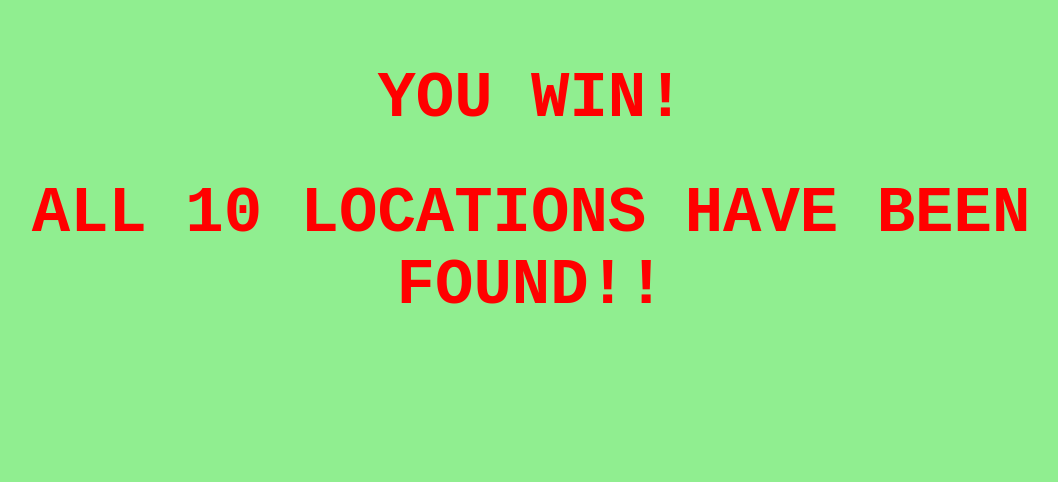
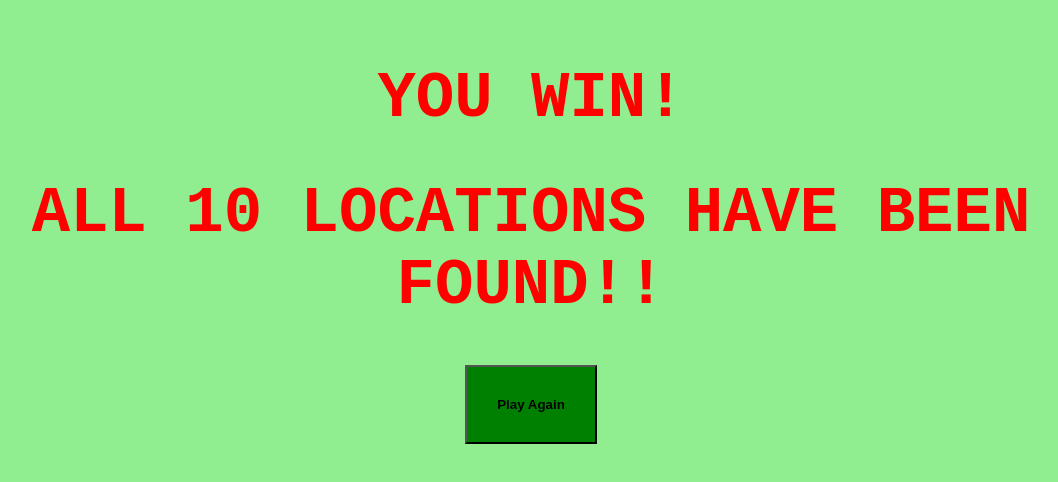
Before and after one commit to MattEspinos/Map-Mania-2, a website: page static/winner.html in a window 1280 px wide. Shown: the whole page, without its empty margins (109-1167 px from the left). Drawn offline with Linux system fonts and the light colour scheme.

Commit message:
added play again button

```diff
--- a/static/index.js
+++ b/static/index.js
@@ -378,3 +378,7 @@ function closeModals(modal){
     document.getElementById("score").innerHTML = "Score: " + score;
     console.log("inBounds:"+inBounds+"zoomLevel:"+zoomLevel)
   }
+
+  function reset(){
+    window.location.replace('/index.html');
+  }
--- a/static/winner.html
+++ b/static/winner.html
@@ -11,6 +11,7 @@
     <div class="winner">
         <h1>YOU WIN!</h1>
         <h1>ALL 10 LOCATIONS HAVE BEEN FOUND!!</h1>
+        <button type="submit" onclick="reset()">Play Again</button>
     </div>
 </body>
 </html>
```
